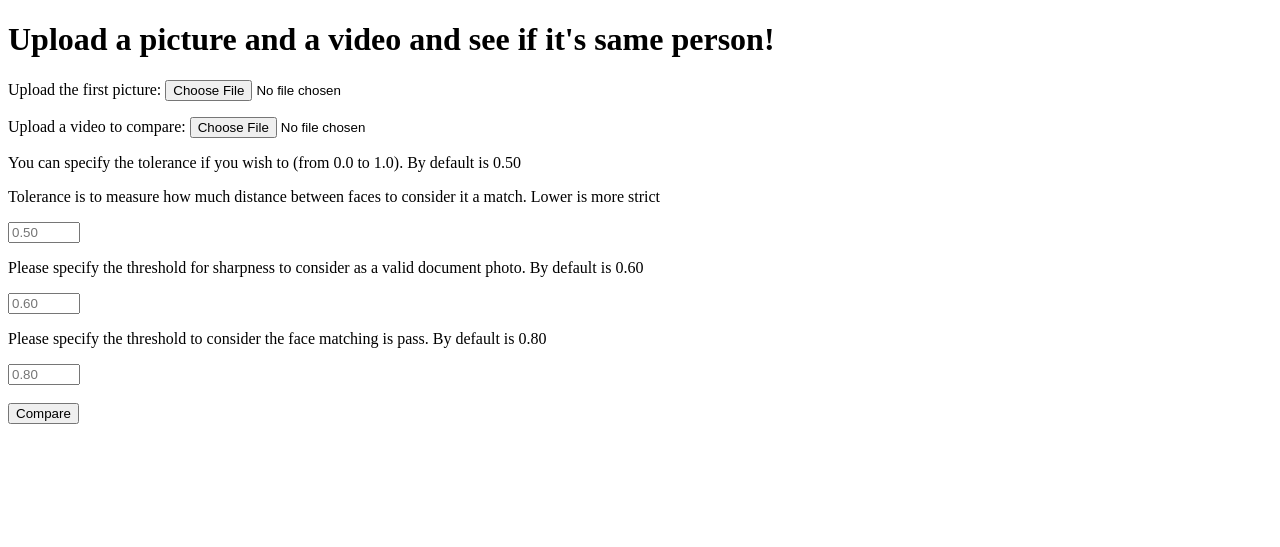
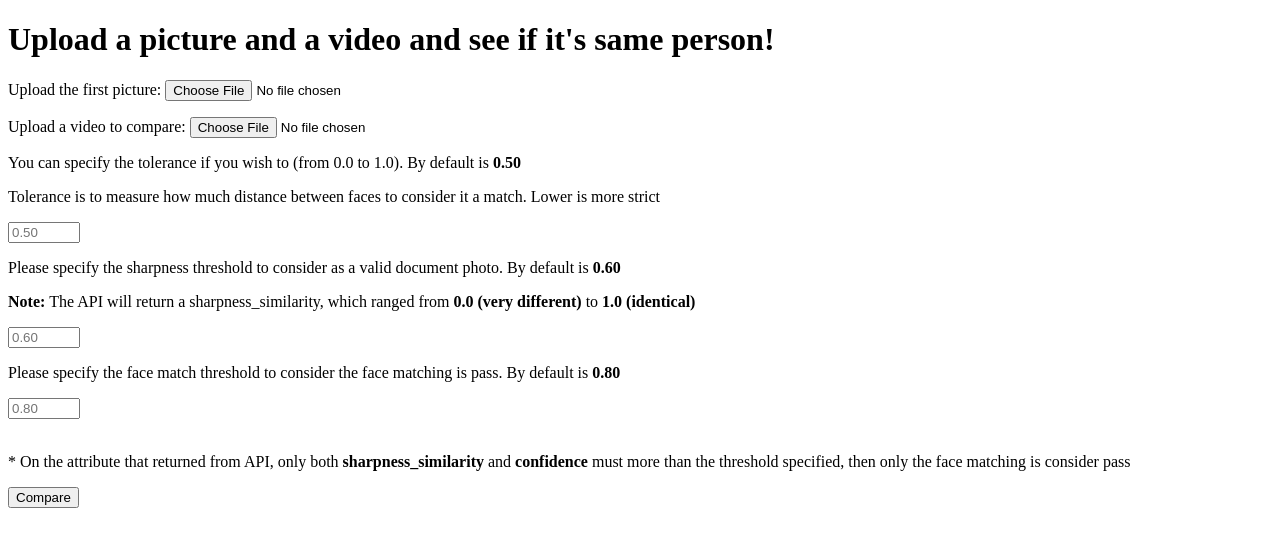
Before and after one commit to limkhashing/Face-Matching, a Flask app: page / in a window 1280 px wide. Shown: the top 547 px of the page. Run offline with Flask 2, Linux system fonts and the light colour scheme; parts of the project's set-up code (start-up, migrations or seed data) failed here and were passed over.

Commit message:
- Update attribute sharpness_differences to sharpness_similarity - Update gitignore - update index.html to include few notes
Signed-off-by: Lim Kha Shing <kslim5703@gmail.com>

```diff
--- a/templates/index.html
+++ b/templates/index.html
@@ -13,19 +13,26 @@
         <p> Upload a video to compare:
             <input type="file" name="unknown"></p>
 
-    <p> You can specify the tolerance if you wish to (from 0.0 to 1.0). By default is 0.50 </p>
+        <p> You can specify the tolerance if you wish to (from 0.0 to 1.0). By default is <b> 0.50 </b></p>
         <p> Tolerance is to measure how much distance between faces to consider it a match. Lower is more strict </p>
         <input type="number" name="tolerance"
                min="0" max="1" step="0.01" placeholder="0.50"> <br>
 
-    <p> Please specify the threshold for sharpness to consider as a valid document photo. By default is 0.60</p>
+        <p> Please specify the sharpness threshold to consider as a valid document photo. By default is <b> 0.60 </b>
+        </p>
+        <p><b> Note: </b> The API will return a sharpness_similarity, which ranged from <b>0.0 (very different) </b> to
+            <b> 1.0 (identical) </b></p>
         <input type="number" name="sharpness"
                min="0" max="1" step="0.01" placeholder="0.60"> <br>
 
-    <p> Please specify the threshold to consider the face matching is pass. By default is 0.80 </p>
+        <p> Please specify the face match threshold to consider the face matching is pass. By default is <b> 0.80 </b>
+        </p>
         <input type="number" name="threshold"
                min="0" max="1" step="0.01" placeholder="0.80"> <br> <br>
 
+        <p> * On the attribute that returned from API, only both <b> sharpness_similarity </b>
+            and <b>confidence </b> must more than the threshold specified, then only the face matching is consider pass
+        </p>
         <input type="submit" value="Compare">
     </form>
     </body>
```
Also changed, not shown: src/face_processing.py (+7 -7 lines), 1 other file. Lines whose indentation alone changed are shown as unchanged.
